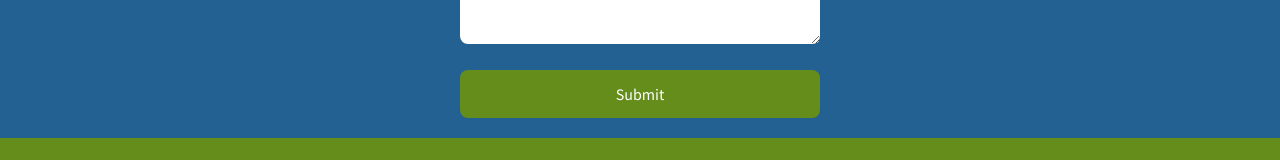
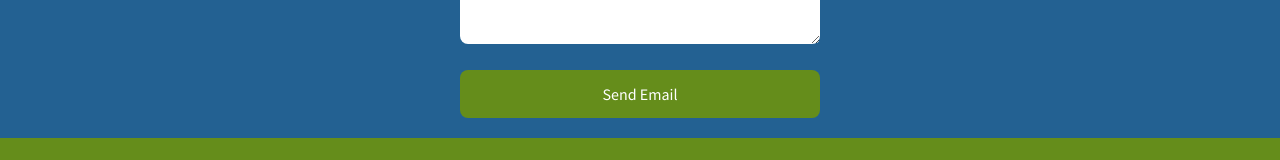
Before and after one commit to cachavezscio/cann-landind-prod, a React (Create React App) app: page / in a window 1280 px wide. Shown: the part 3863-4023 px from the top of the page. Built offline with nearby package versions, Linux system fonts and the light colour scheme.

Commit message:
Adding form

```diff
--- a/src/components/ContactUs.js
+++ b/src/components/ContactUs.js
@@ -17,7 +17,7 @@ export const ContactUs = () => {
         <Textfield type="text" onChange={e => setName(e.target.value)} value={name} name="name" placeholder="Name" />
         <Textfield type="text" value={subject} onChange={e => setSubject(e.target.value)} name="subject" placeholder="Subject" />
         <Textarea value={body} onChange={e => { setBody(e.target.value)}} name="body" placeholder="Type your message here..." />
-        <Button href={`mailto:steffo@cannacter.com?subject=${subject} - ${name}&body=${body}`} label="Submit"/>
+        <Button href={`mailto:steffo@cannacter.com?subject=${subject} - ${name}&body=${body}`} label="Send Email"/>
       </form>
     </section>
   )
```
